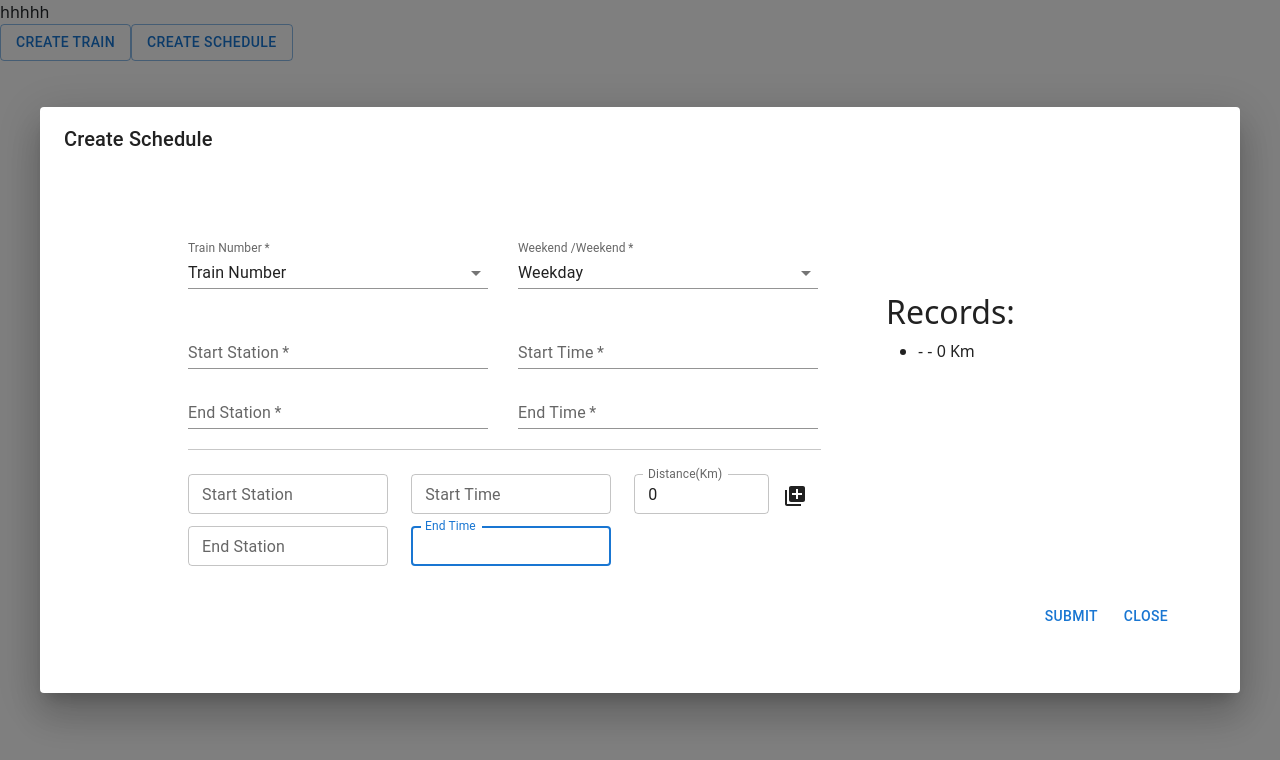
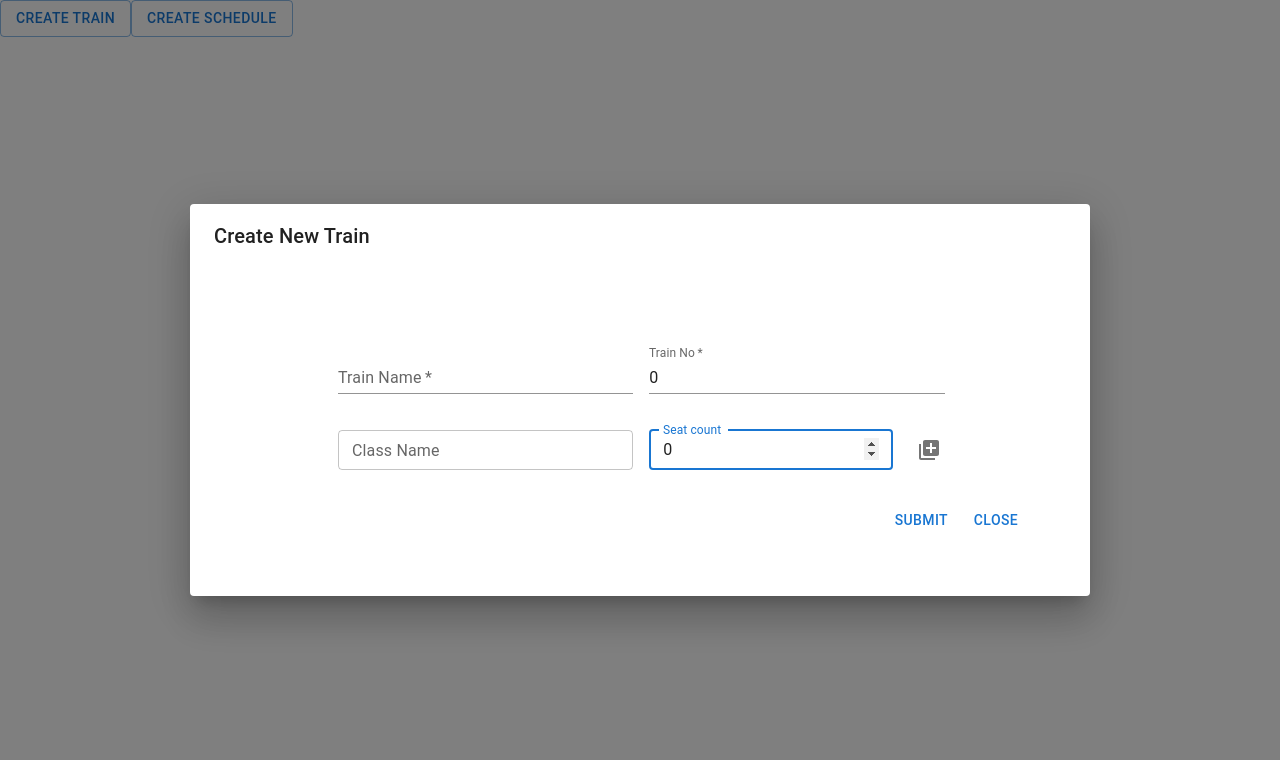
Before and after one commit to Chamath-Goonetilleke/TravelEase_WebApplication, a React (Create React App) app: page /schedule-train in a window 1280 px wide. Shown: the top 760 px of the page. Built offline with nearby package versions, Linux system fonts and the light colour scheme.

Commit message:
Madushan S H K --implement scheduling parts

```diff
--- a/src/components/trainManagement/train/createSchedule.js
+++ b/src/components/trainManagement/train/createSchedule.js
@@ -94,7 +94,7 @@ export default class createSchedule extends Component {
       startTime: this.state.startTime,
       endStation: this.state.endStation,
       endTime: this.state.endTime,
-      stations: this.state.stationsArray
+      stations: this.state.stationsArray.slice(1),
     };
     console.log("data: ", data);
     this.props.callMainTrainFunction();
@@ -233,7 +233,7 @@ export default class createSchedule extends Component {
                 </div>
                 <hr style={{ width: "65%" }} />
                 {/* Dynamic array */}
-                <div style={{width: '90%'}}>
+                <div style={{ width: "90%" }}>
                   <div>
                     <Grid container spacing={2}>
                       <Grid item xs={3}>
@@ -305,10 +305,12 @@ export default class createSchedule extends Component {
                       <Grid
                         item
                         xs={1}
-                        style={{ marginTop: "16px" }}
-                        onClick={this.handleNewRecordToData}
+                        style={{ marginTop: "6px" }}
                       >
+                        <IconButton aria-label="Example" onClick={this.handleNewRecordToData}>
                         <LibraryAddIcon />
+                        </IconButton>
+
                       </Grid>
                     </Grid>
                   </div>
@@ -376,7 +378,7 @@ export default class createSchedule extends Component {
                 <div>
                   <h2>Records:</h2>
                   <ul>
-                    {this.state.stationsArray.map((field, index) => (
+                    {this.state.stationsArray.slice(1).map((field, index) => (
                       <li key={index}>
                         {field.newStartStation} - {field.newEndStation} -{" "}
                         {field.distance} Km
--- a/src/components/trainManagement/train/trainpage.js
+++ b/src/components/trainManagement/train/trainpage.js
@@ -11,6 +11,8 @@ import Snackbar from "@mui/material/Snackbar";
 import MuiAlert from "@mui/material/Alert";
 import Stack from "@mui/material/Stack";
 import CreateSchedule from "./createSchedule";
+import IconButton from "@mui/material/IconButton";
+import LibraryAddIcon from "@mui/icons-material/LibraryAdd";
 
 const Alert = React.forwardRef(function Alert(props, ref) {
   return <MuiAlert elevation={6} ref={ref} variant="filled" {...props} />;
@@ -22,21 +24,45 @@ export default class trainpage extends Component {
     this.state = {
       name: "",
       trainNo: 0,
-      open: false,
+      open: true,
       firstClassSeatNo: 0,
       firstClassPrice: 0,
       secondClassSeatNo: 0,
       secondClassPrice: 0,
-      scheduleIsOpen: true,
+      scheduleIsOpen: false,
       isAlertMsg: false,
       vertical: "top",
       horizontal: "right",
+      stationsArray: [
+        {
+          className: "",
+          seatCount: 0,
+        },
+      ],
+      newRecord: {
+        className: "",
+        seatCount: 0,
+      },
     };
   }
   handleInputChange = (event) => {
     let { name, value } = event.target;
     this.setState({
       [name]: value,
+    });
+  };
+  handleNewRecordToData = () => {
+    const {className, seatCount} = this.state.newRecord;
+    const newFields = [
+      ...this.state.stationsArray,
+      { className, seatCount },
+    ];
+    this.setState({
+      stationsArray: newFields,
+      newRecord: {
+        className: "",
+        seatCount: 0
+      },
     });
   };
 
@@ -69,6 +95,7 @@ export default class trainpage extends Component {
       trainNo: this.state.trainNo,
       firstClassSeatNo: this.state.firstClassSeatNo,
       secondClassSeatNo: this.state.secondClassSeatNo,
+      classes: this.state.stationsArray.slice(1)
     };
     console.log("data: ", data);
     this.handleDialogClose();
@@ -78,7 +105,6 @@ export default class trainpage extends Component {
   render() {
     return (
       <div>
-        hhhhh
         <div>
           <Button
             variant="outlined"
@@ -95,12 +121,18 @@ export default class trainpage extends Component {
             Create Schedule
           </Button>
 
-          <Dialog open={this.state.open} onClose={this.handleDialogClose}>
+          <Dialog
+            open={this.state.open}
+            onClose={this.handleDialogClose}
+            maxWidth="md"
+            fullWidth={true}
+          >
             <DialogTitle>Create New Train</DialogTitle>
+            <div style={{ margin: "30px", marginLeft: "100px" }}>
             <DialogContent>
               <form onSubmit={this.handleSubmit}>
                 <DialogContent>
-                  <div>
+                  <div style={{width: '90%'}}>
                     <Grid container spacing={2}>
                       <Grid item xs={6}>
                         <TextField
@@ -135,51 +167,98 @@ export default class trainpage extends Component {
                     </Grid>
                   </div>
                   <br />
+                  {/* class component */}
                   <div>
+                    <div>
+                        {this.state.stationsArray.slice(1).map((field, index) => (
+                          <div style={{width: '90%'}} key={index}>
                           <Grid container spacing={2}>
                             <Grid item xs={6}>
-                        <DialogContentText>First Class</DialogContentText>
+                            <TextField
+                                autoFocus
+                                margin="dense"
+                                label="Class Name"
+                                type="text"
+                                fullWidth
+                                value={field.className}
+                                size="small"
+                                disabled
+                              />
                             </Grid>
                             <Grid item xs={6}>
                             <TextField
                                 autoFocus
                                 margin="dense"
-                          id="firstClassSeatNo"
                                 label="Seat count"
-                          type="number"
-                          name="firstClassSeatNo"
+                                type="text"
                                 fullWidth
-                          variant="standard"
-                          value={this.state.firstClassSeatNo}
-                          onChange={this.handleInputChange}
-                          required
+                                value={field.seatCount}
+                                size="small"
+                                disabled
                               />
                             </Grid>
                           </Grid>
                         </div>
-                  <hr />
-                  <div>
+                        ))}
+                    </div>
+                  </div>
+                  <div style={{width: '90%'}}>
                     <Grid container spacing={2}>
-                      <Grid item xs={6}>
-                        <DialogContentText>Second Class</DialogContentText>
-                      </Grid>
                       <Grid item xs={6}>
                       <TextField
                           autoFocus
                           margin="dense"
-                          id="secondClassSeatNo"
+                          id="className"
+                          label="Class Name"
+                          type="text"
+                          name="className"
+                          fullWidth
+                          value={this.state.newRecord.className}
+                          onChange={(e) =>
+                            this.setState({
+                              newRecord: {
+                                ...this.state.newRecord,
+                                className: e.target.value,
+                              },
+                            })
+                          }
+                          size="small"
+                        />
+                      </Grid>
+                      <Grid item xs={5}>
+                        <TextField
+                          autoFocus
+                          margin="dense"
+                          id="seatCount"
                           label="Seat count"
                           type="number"
-                          name="secondClassSeatNo"
+                          name="seatCount"
                           fullWidth
-                          variant="standard"
-                          value={this.state.secondClassSeatNo}
-                          onChange={this.handleInputChange}
-                          required
+                          value={this.state.newRecord.seatCount}
+                          onChange={(e) =>
+                            this.setState({
+                              newRecord: {
+                                ...this.state.newRecord,
+                                seatCount: e.target.value,
+                              },
+                            })
+                          }
+                          size="small"
                         />
+                      </Grid>
+                      <Grid
+                        item
+                        xs={1}
+                        style={{ marginTop: "8px" }}
+                      >
+                        <IconButton aria-label="Example" onClick={this.handleNewRecordToData}>
+                        <LibraryAddIcon />
+                        </IconButton>
+
                       </Grid>
                     </Grid>
                   </div>
+
                 </DialogContent>
                 <DialogActions>
                   <Button type="submit" color="primary">
@@ -191,6 +270,7 @@ export default class trainpage extends Component {
                 </DialogActions>
               </form>
             </DialogContent>
+            </div>
           </Dialog>
         </div>
         <div>
```
Lines whose indentation alone changed are shown as unchanged.
